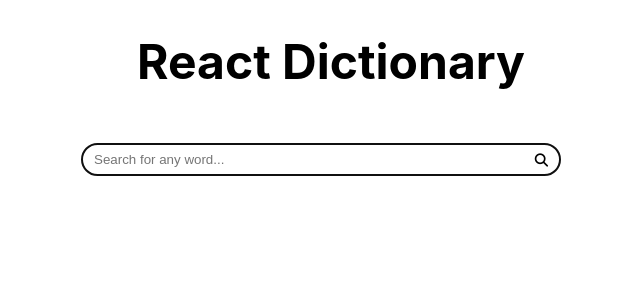
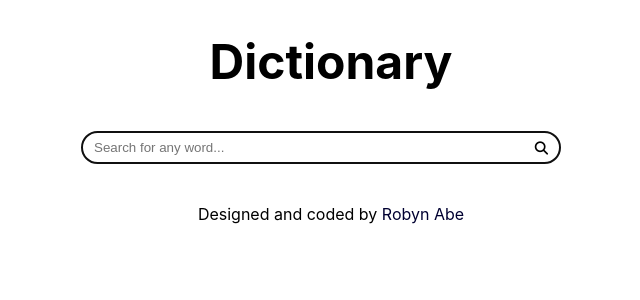
Before and after one commit to robynabe/dictionary-project-react, a React (Create React App) app in the folder dictionary-project/: page / in a window 1280 px wide. Shown: the top 300 px of the page, without its empty margins (309-949 px from the left). Built offline with nearby package versions, Linux system fonts and the light colour scheme.

Commit message:
Final stylings

```diff
--- a/dictionary-project/src/App.js
+++ b/dictionary-project/src/App.js
@@ -4,11 +4,12 @@ function App() {
   return (
     <div className="wrapper">
       <header className="header">
-        <h1>React Dictionary</h1>
+        <h1>Dictionary</h1>
       </header>
       <main>
         <Search />
       </main>
+      <footer>Designed and coded by <a href="https://github.com/robynabe">Robyn Abe</a></footer>
     </div>
   );
 }
--- a/dictionary-project/src/components/Images.js
+++ b/dictionary-project/src/components/Images.js
@@ -1,7 +1,4 @@
 export default function Images(props) {
-    function showMore() {
-        alert("Show more images here");
-    }
 
     if(props.images) {
         return (
@@ -15,7 +12,6 @@ export default function Images(props) {
                         </div>
                     )
                 })}
-                <button onClick={showMore}>See more</button>
             </section>
         );
     } else {
--- a/dictionary-project/src/components/Meaning.js
+++ b/dictionary-project/src/components/Meaning.js
@@ -9,8 +9,10 @@ export default function Meaning(props) {
             {props.meanings.definitions.map(function(definition, i) {
                 return (
                     <div key={i}>
-                        <p><b>{definition.definition}</b></p>
-                        <p className="examples"><em>{definition.example}</em></p>
+                        <div className="definition">
+                            <p><b>{definition.definition}</b></p>
+                            <p className="examples"><em>{definition.example}</em></p>
+                        </div>
 
                         <Synonyms synonyms={definition.synonyms}/>
                     </div>
--- a/dictionary-project/src/components/Synonyms.js
+++ b/dictionary-project/src/components/Synonyms.js
@@ -2,7 +2,7 @@ export default function Synonyms(props) {
     if (props.synonyms) {
         return (
             <section className="synonyms-container">
-                <h4>Similar Words:</h4>
+                <h4>Synonyms:</h4>
                 <ul className="synonyms-list">
 
                  {props.synonyms.map(function(synonym, i) {
--- a/dictionary-project/src/index.css
+++ b/dictionary-project/src/index.css
@@ -12,7 +12,7 @@ code {
     monospace;
 }
 
-/* Universal Elements */
+/* Universal/Main Elements */
 .wrapper {
   max-width: 1000px;
   display: block;
@@ -21,15 +21,30 @@ code {
 h1 {
   text-align: center;
   font-size: 2.5rem;
+  margin-bottom: 20px;
 }
 h2 {
   font-size: 2.5rem;
   margin-top: 0;
   display: inline;
+  color: rgb(0, 0, 49);
+  text-transform: capitalize;
 }
 h3 {
   font-size: 1.5rem;
 }
+footer {
+  text-align: center;
+  padding: 20px;
+}
+footer a {
+  text-decoration: none;
+  color: rgb(0, 0, 49);
+}
+footer a:hover {
+  text-decoration: underline;
+}
+
 @media (min-width: 500px) {
   h1 {
     font-size: 3rem;
@@ -50,7 +65,7 @@ form {
   width: 100%;
   max-width: 480px;
   padding: 8px 35px 8px 12px;
-  border: solid rgb(109, 109, 109) 1px;
+  border: solid black 1px;
   border-radius: 30px;
 }
 .search-submit {
@@ -62,6 +77,7 @@ form {
   margin-left: 8px;
   background: transparent;
 }
+
 @media (min-width: 530px) {
   .search-submit {
     right: 25px;
@@ -75,9 +91,22 @@ form {
   box-shadow: 0px 5px 15px rgba(0, 0, 0, 0.1);
   border-radius: 10px;
 }
+.phonetics-container {
+  margin-top: 10px;
+}
 .fa-volume-up {
   color: black;
   margin: 0 10px;
+}
+.meanings-container {
+  margin: 40px auto;
+}
+.meanings-container h3 {
+  text-transform: capitalize;
+}
+.definition {
+  padding-left: 10px;
+  border-left: solid rgb(0, 0, 49) 4px;
 }
 .synonyms-list {
   list-style-type: none;
@@ -121,6 +150,7 @@ img:hover {
   transform: scale(1.05);
   box-shadow: 0px 5px 15px rgba(0, 0, 0, 0.1);
 }
+
 @media (min-width: 500px) {
   .image-container {
     display: flex;
```
